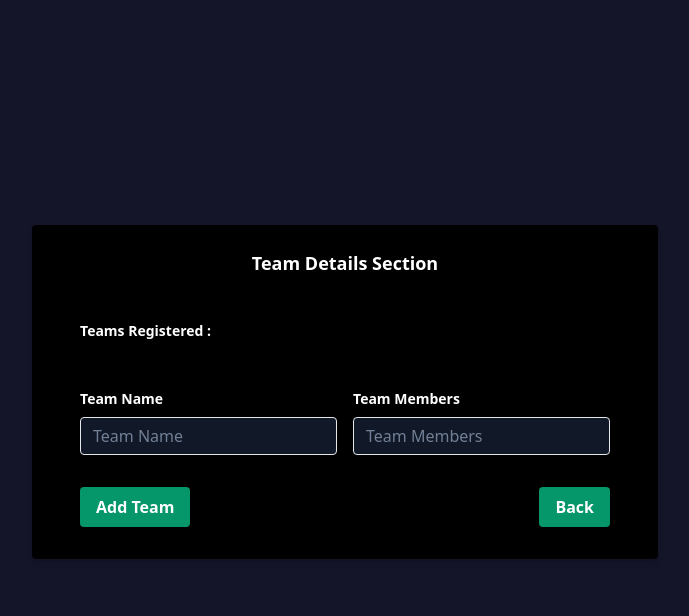
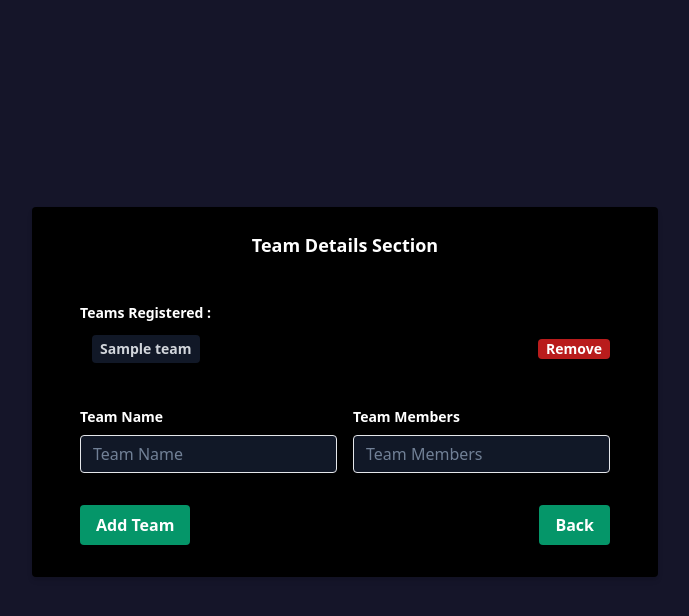
Before and after one commit to software-community/Traders-Arena, a Flask app: page /addTeam in a window 1280 px wide. Shown: the top 616 px of the page, without its empty margins (295-984 px from the left). Run offline with Flask 3, Linux system fonts and the light colour scheme; tables that the repository leaves empty hold one stand-in row (values such as "Sample post").

Commit message:
Modified teams impementation to use sqlalchemy

```diff
--- a/app.py
+++ b/app.py
@@ -13,7 +13,12 @@ db = SQLAlchemy(app)
 app.config['SQLALCHEMY_TRACK_MODIFICATIONS'] = False
 
 # Storing team details
-team = []
+# team = []
+class Team(db.Model):
+    teamID = db.Column(db.Integer, primary_key=True)
+    keyCompetition = db.Column(db.String(80), default="Traders Arena") #key competition would be extracted from competitionObj when making comp
+    teamName = db.Column(db.String(80), nullable=False)
+    teamMembers = db.Column(db.String(200), nullable=False)
 
 class Stock(db.Model):
     id = db.Column(db.Integer, primary_key=True)
@@ -161,27 +166,38 @@ def delete_transaction(transaction_id):
     return redirect(url_for('transactions'))
 
 # Page for adding the teams (Shivang)
-@app.route('/addTeam', methods=["GET", "POST"])
+@app.route("/addTeam", methods=["GET", "POST"])
 def addTeam():
     if request.method == "POST":
-        newTeam = {
-            "teamName": request.form["teamName"],
-            "teamMembers": request.form["teamMembers"],
-        }
-        if newTeam not in team:
-            team.append(newTeam)
-            print(team)
-        return redirect(url_for('addTeam'))
-    return render_template("addTeam.html", teams=team)
+        teamName = request.form["teamName"]
+        teamMembers = request.form["teamMembers"]
+
+        existing_team = Team.query.filter_by(teamName=teamName).first()
+        if existing_team:
+            return """
+            <script>
+                alert('Team name already exists.');
+                window.location.href = '/addTeam';
+            </script>
+            """
+
+        newTeam = Team(teamName=teamName, teamMembers=teamMembers)
+        db.session.add(newTeam)
+        db.session.commit()
+        return redirect(url_for("addTeam"))
+
+    teams = Team.query.all()
+    return render_template("addTeam.html", teams=teams)
 
 # Removing the teams (Shivang)
-@app.route('/removeTeam', methods=['POST'])
+@app.route("/removeTeam", methods=["POST"])
 def removeTeam():
-    teamName = request.form['teamName']
-    global team
-    team = [t for t in team if t['teamName'] != teamName]
-    print(f"After removal: {team}")
-    return redirect(url_for('addTeam'))
+    teamID = request.form.get('teamID')
+    team = Team.query.get(teamID)
+    if team:
+        db.session.delete(team)
+        db.session.commit()
+    return redirect(url_for("addTeam"))
 
 
 with app.app_context():
--- a/templates/addTeam.html
+++ b/templates/addTeam.html
@@ -26,9 +26,9 @@
     <!-- for managing the team removal -->
 
     <script>
-      async function removeTeam(teamName) {
+      async function removeTeam(teamID) {
         const formData = new FormData();
-        formData.append("teamName", teamName);
+        formData.append("teamID", teamID);
 
         const response = await fetch("/removeTeam", {
           method: "POST",
@@ -70,7 +70,7 @@
               <button
                 class="bg-red-700 hover:bg-red-800 text-white font-bold py-0 px-2 rounded focus:outline-none focus:shadow-outline"
                 type="button"
-                onclick="removeTeam('{{ team.teamName }}')"
+                onclick="removeTeam('{{ team.teamID }}')"
               >
                 Remove
               </button>
```
